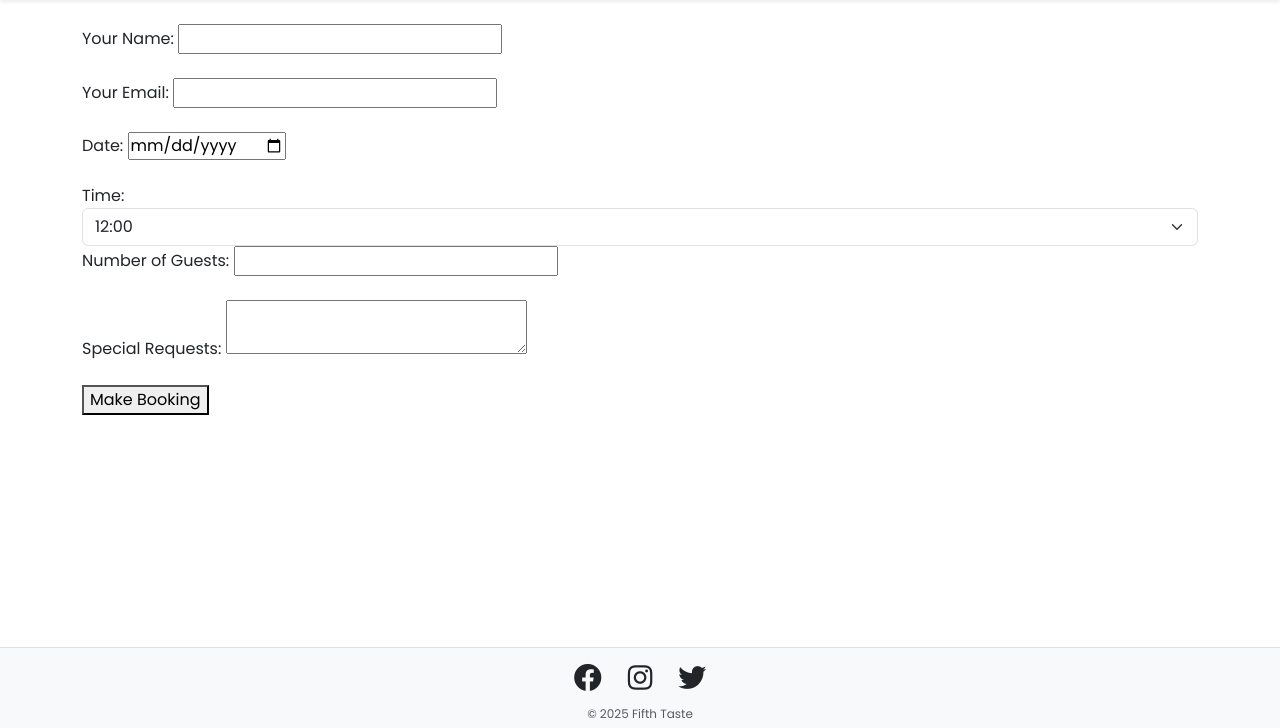
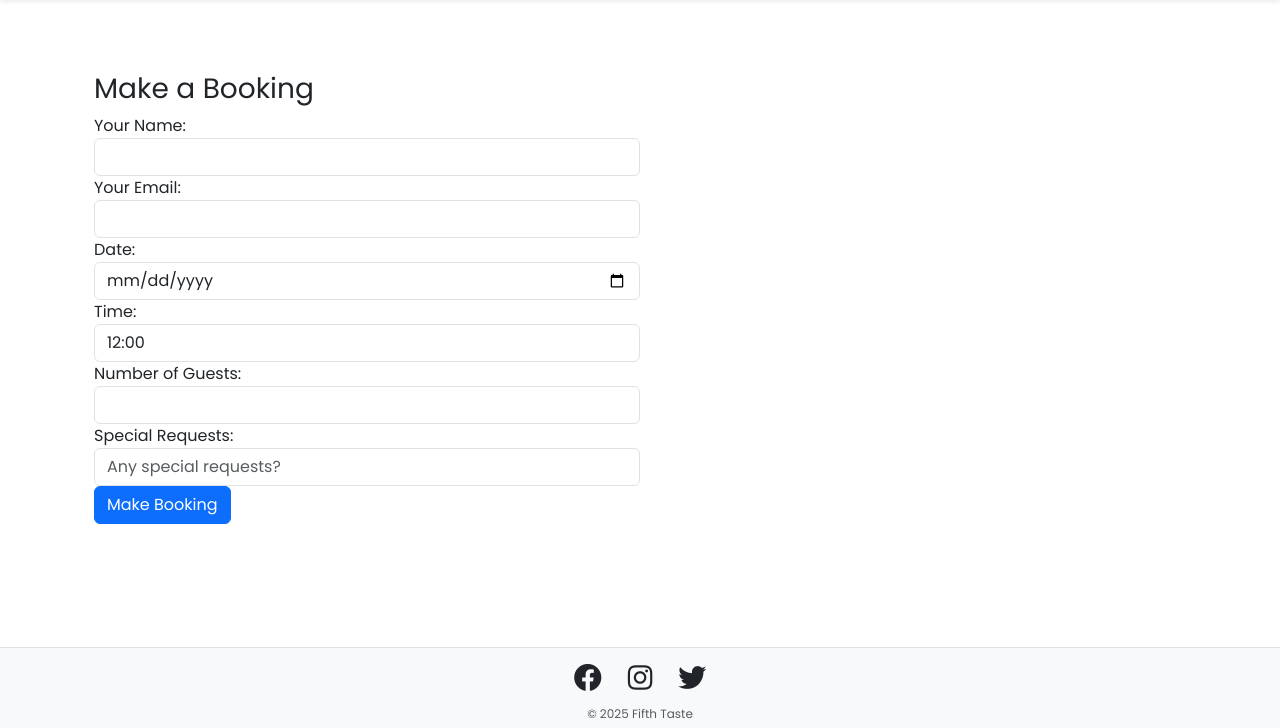
Before and after one commit to emilywade/fifth-taste, a Django app: page /bookings/ in a window 1280 px wide. Shown: the part 72-800 px from the top of the page. Run offline with Django 4.2, Linux system fonts and the light colour scheme; some libraries are stand-ins or nearby versions; some web fonts are replaced.

Commit message:
formatting form

```diff
--- a/bookings/templates/bookings/create_booking.html
+++ b/bookings/templates/bookings/create_booking.html
@@ -1,45 +1,48 @@
 {% extends 'base.html' %}
 
+{% load widget_tweaks %}
+
 {% block content %}
-<form method="POST" id="bookingForm">
-    {% csrf_token %}
+<div class="container mt-5">
+    <h3>Make a Booking</h3>
+    <form method="POST" id="bookingForm">
 
-    <label for="name">Your Name:</label>
-    <input type="text" id="name" name="name" required><br><br>
+        <div class="form-group">
+            <label for="{{ form.name.id_for_label }}">Your Name:</label>
+            {{ form.name|add_class:"form-control" }}
+        </div>
 
-    <label for="email">Your Email:</label>
-    <input type="email" id="email" name="email" required><br><br>
+        <div class="form-group">
+            <label for="{{ form.email.id_for_label }}">Your Email:</label>
+            {{ form.email|add_class:"form-control" }}
+        </div>
 
-    <label for="date">Date:</label>
-    <input type="date" id="date" name="date" required><br><br>
+        <div class="form-group">
+            <label for="{{ form.date.id_for_label }}">Date:</label>
+            {{ form.date|add_class:"form-control" }}
+        </div>
 
-    <label for="time">Time:</label>
-    <select name="time" class="form-select">
-        <option value="12:00">12:00</option>
-        <option value="12:30">12:30</option>
-        <option value="12:30">13:00</option>
-        <option value="12:30">13:30</option>
-        <option value="12:30">14:00</option>
-        <option value="12:30">14:30</option>
-        <option value="12:30">17:00</option>
-        <option value="12:30">17:30</option>
-        <option value="12:30">18:00</option>
-        <option value="12:30">18:30</option>
-        <option value="12:30">19:00</option>
-        <option value="12:30">19:30</option>
-        <option value="12:30">20:00</option>
-        <option value="12:30">20:30</option>
-        <option value="12:30">21:00</option>
-        <option value="12:30">21:30</option>
-        <option value="12:30">22:00</option>
-      </select>
+        <div class="form-group">
+            <label for="{{ form.time.id_for_label }}">Time:</label>
+            <select name="time" class="form-control">
+                {% for time, label in form.time.field.choices %}
+                    <option value="{{ time }}" {% if time == form.time.value %} selected {% endif %}>{{ label }}</option>
+                {% endfor %}
+            </select>
+        </div>
 
-    <label for="num_guests">Number of Guests:</label>
-    <input type="number" id="num_guests" name="num_guests" required><br><br>
+        <div class="form-group">
+            <label for="{{ form.num_guests.id_for_label }}">Number of Guests:</label>
+            {{ form.num_guests|add_class:"form-control" }}
+        </div>
 
-    <label for="special_requests">Special Requests:</label>
-    <textarea id="special_requests" name="special_requests"></textarea><br><br>
+        <div class="form-group">
+            <label for="{{ form.special_requests.id_for_label }}">Special Requests:</label>
+            {{ form.special_requests|add_class:"form-control" }}
+        </div>
 
-    <button type="submit">Make Booking</button>
-</form>
+        <button type="submit" class="btn btn-primary">Make Booking</button>
+    </form>
+</div>
+
 {% endblock %}
--- a/fifth_taste/settings.py
+++ b/fifth_taste/settings.py
@@ -43,6 +43,7 @@ INSTALLED_APPS = [
     'django.contrib.messages',
     'django.contrib.staticfiles',
     'bookings',
+    'widget_tweaks',
 ]
 
 MIDDLEWARE = [
--- a/requirements.txt
+++ b/requirements.txt
@@ -1,6 +1,7 @@
 asgiref==3.8.1
 dj-database-url==0.5.0
 Django==4.2.20
+django-widget-tweaks==1.5.0
 gunicorn==20.1.0
 psycopg2==2.9.10
 setuptools==78.1.0
--- a/static/css/style.css
+++ b/static/css/style.css
@@ -111,3 +111,8 @@ footer p {
     padding:30px;
     width: 80%;
 }
+
+/* Booking page styles */
+#bookingForm {
+    width: 50%;
+}
--- a/templates/base.html
+++ b/templates/base.html
@@ -87,6 +87,9 @@
         </div>
     </footer>
 
-    <script src="https://cdn.jsdelivr.net/npm/bootstrap@5.3.3/dist/js/bootstrap.bundle.min.js"></script>
+    <script src="https://code.jquery.com/jquery-3.5.1.min.js"></script>
+    <script src="https://cdn.jsdelivr.net/npm/@popperjs/core@2.5.3/dist/umd/popper.min.js"></script>
+    <script src="https://stackpath.bootstrapcdn.com/bootstrap/4.5.2/js/bootstrap.min.js"></script>
+
 </body>
 </html>
```
